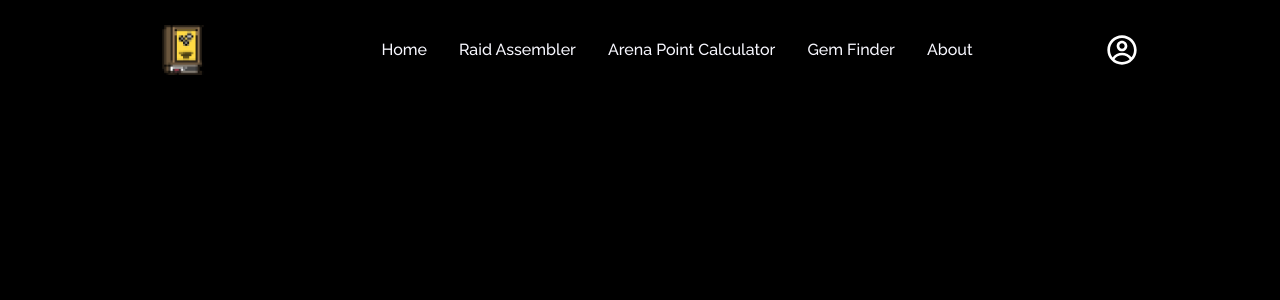
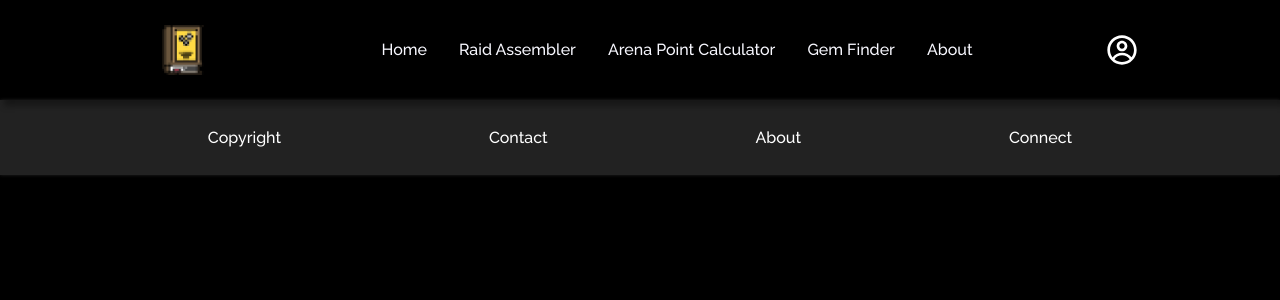
Before and after one commit to MarcusMohns/Codex-Online, a React (Create React App) app: page / in a window 1280 px wide. Shown: the top 300 px of the page. Built offline with nearby package versions, Linux system fonts and the light colour scheme.

Commit message:
Added footer

```diff
--- a/src/App.js
+++ b/src/App.js
@@ -1,5 +1,6 @@
 import { BrowserRouter as Router, Switch, Route } from "react-router-dom";
 import Navbar from "./components/Navbar/Navbar";
+import Footer from "./components/Footer";
 import Home from "./pages/home";
 import About from "./pages/about";
 import RaidAssembler from "./pages/raidassembler";
@@ -17,6 +18,7 @@ const App = () => {
         <Route path="/arenapointcalculator" component={Arenapointcalculator} />
         <Route path="/gemfinder" component={gemfinder} />
       </Switch>
+      <Footer />
     </Router>
   );
 };
--- /dev/null
+++ b/src/components/Footer.js
@@ -0,0 +1,27 @@
+import COLORS from "../components";
+import styled from "styled-components";
+
+const StyledFooter = styled.footer`
+  display: flex;
+  flex-direction: row;
+  align-items: center;
+  justify-content: space-evenly;
+  align-self: flex-end;
+  height: 75px;
+  background-color: ${COLORS.fadedGrey};
+  box-shadow: 0 0 0.2rem ${COLORS.fadedGrey};
+  color: white;
+`;
+
+const Footer = () => {
+  return (
+    <StyledFooter>
+      <div>Copyright</div>
+      <div>Contact</div>
+      <div>About</div>
+      <div>Connect</div>
+    </StyledFooter>
+  );
+};
+
+export default Footer;
```
